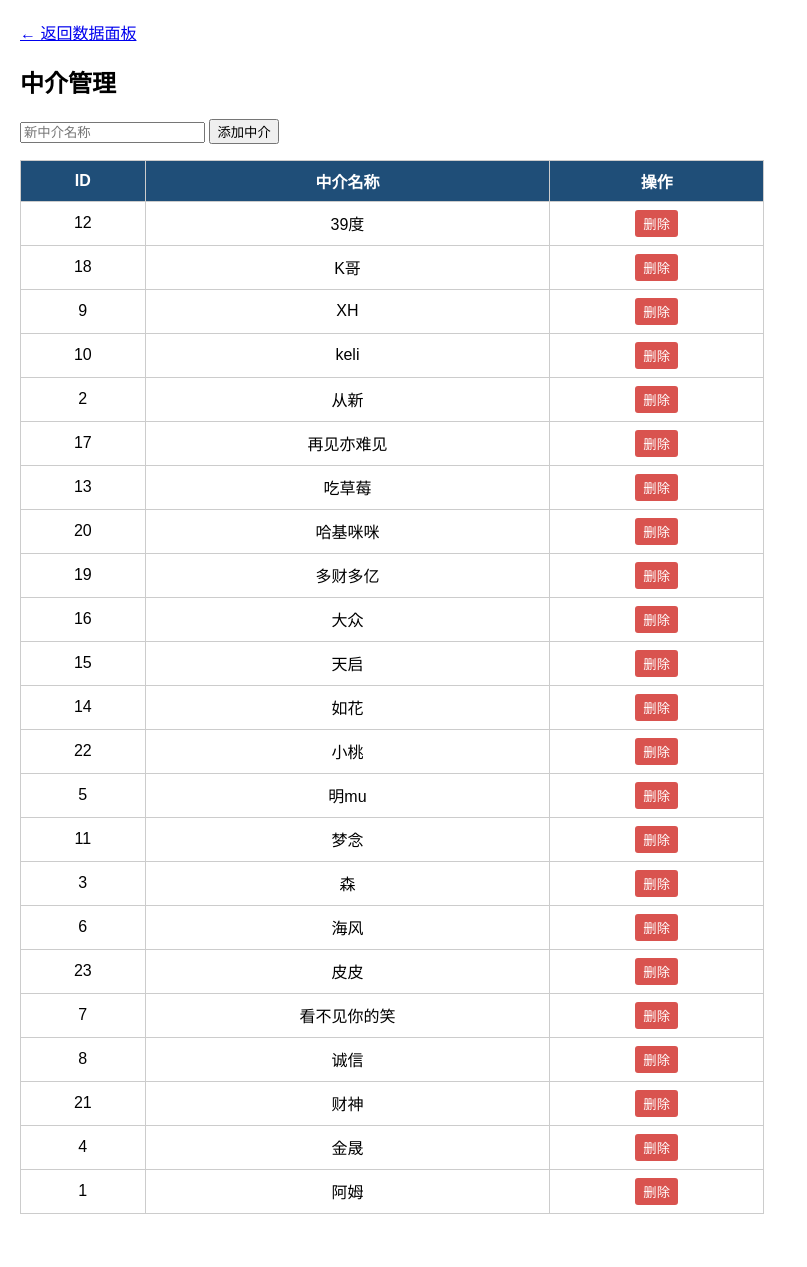
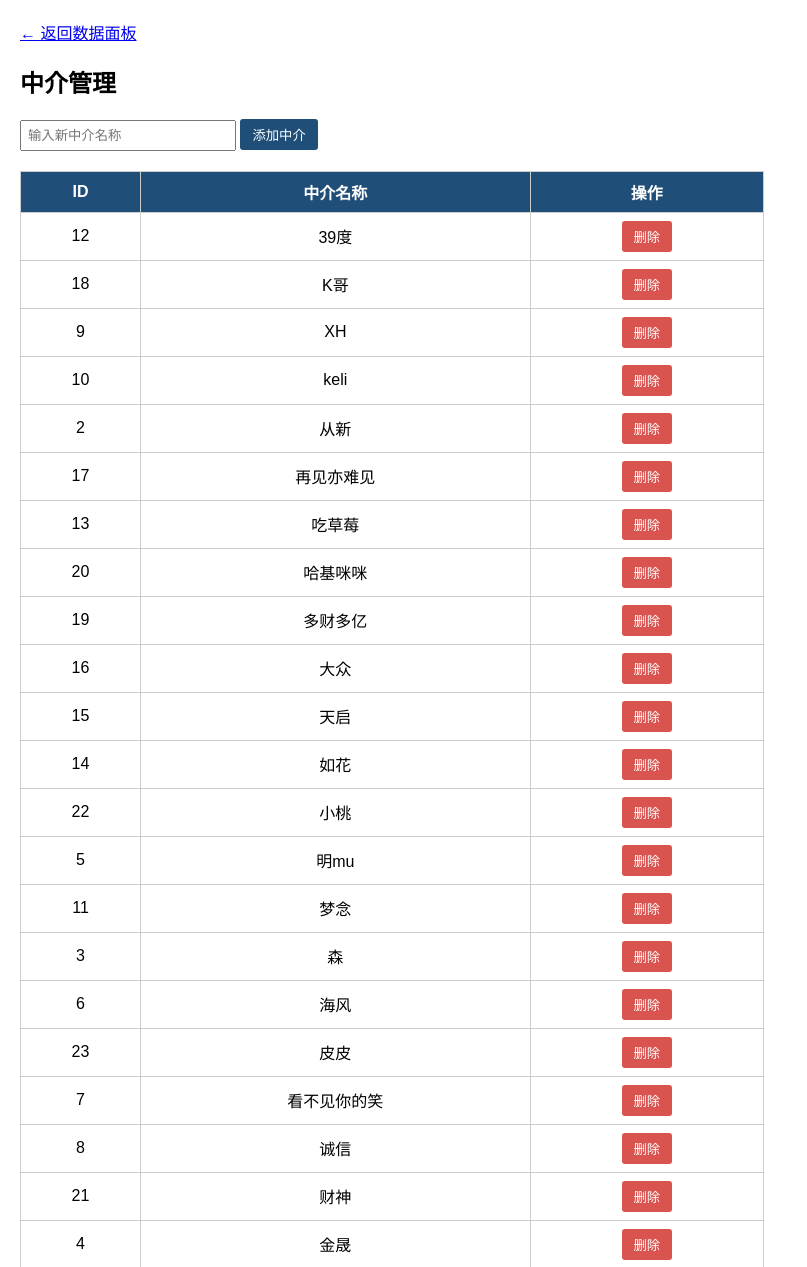
Before and after one commit to xiaole-weng/yueman, a Flask app: page /agents in a window 1280 px wide. Shown: the top 1267 px of the page, without its empty margins (0-807 px from the left). Before the commit the page ends 1214 px from the top, so only its background shows below. Run offline with Flask 3, Linux system fonts and the light colour scheme; a user stored in the database is signed in.

Commit message:
Enhance agent management UI and confirmation messages
Signed-off-by: xiaole-weng <236263354@qq.com>

```diff
--- a/templates/agents.html
+++ b/templates/agents.html
@@ -5,18 +5,20 @@ body{font-family:sans-serif;margin:20px;}
 table{border-collapse:collapse;width:60%;margin-top:16px;}
 th,td{border:1px solid #ccc;padding:8px;text-align:center;}
 th{background:#1F4E78;color:#fff;}
-.btn-del{background:#d9534f;color:#fff;border:none;padding:4px 8px;cursor:pointer;border-radius:3px;}
-.flash-success{color:green;} .flash-error{color:red;}
+.btn-del{background:#d9534f;color:#fff;border:none;padding:6px 12px;cursor:pointer;border-radius:3px;}
+.btn-add{background:#1F4E78;color:#fff;border:none;padding:6px 12px;cursor:pointer;border-radius:3px;}
+.flash-success{color:green;background:#e8f5e9;padding:10px;margin-bottom:10px;border-radius:4px;}
+.flash-error{color:red;background:#ffebee;padding:10px;margin-bottom:10px;border-radius:4px;}
 </style></head>
 <body>
 <p><a href="{{ url_for('dashboard') }}">← 返回数据面板</a></p>
 <h2>中介管理</h2>
 {% with messages = get_flashed_messages(with_categories=true) %}
-  {% for cat, msg in messages %}<p class="flash-{{ cat }}">{{ msg }}</p>{% endfor %}
+  {% for cat, msg in messages %}<div class="flash-{{ cat }}">{{ msg }}</div>{% endfor %}
 {% endwith %}
-<form method="post">
-  <input name="name" placeholder="新中介名称" required>
-  <button type="submit">添加中介</button>
+<form method="post" style="margin-bottom:20px;">
+  <input name="name" placeholder="输入新中介名称" required style="padding:6px;width:200px;">
+  <button type="submit" class="btn-add">添加中介</button>
 </form>
 <table>
 <tr><th>ID</th><th>中介名称</th><th>操作</th></tr>
@@ -26,7 +28,7 @@ th{background:#1F4E78;color:#fff;}
   <td>{{ a.name }}</td>
   <td>
     <form method="post" action="{{ url_for('delete_agent', aid=a.id) }}" style="display:inline;"
-          onsubmit="return confirm('删除中介 {{ a.name }}？已有记录不受影响。')">
+          onsubmit="return confirm('确定删除中介【{{ a.name }}】？删除后将无法在录入时选择该中介。')">
       <button class="btn-del" type="submit">删除</button>
     </form>
   </td>
```
